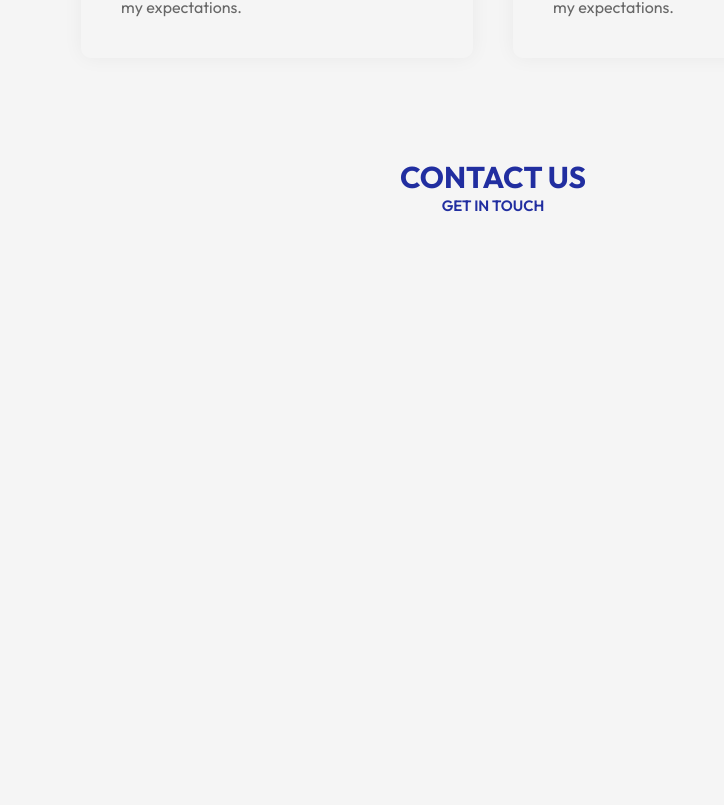
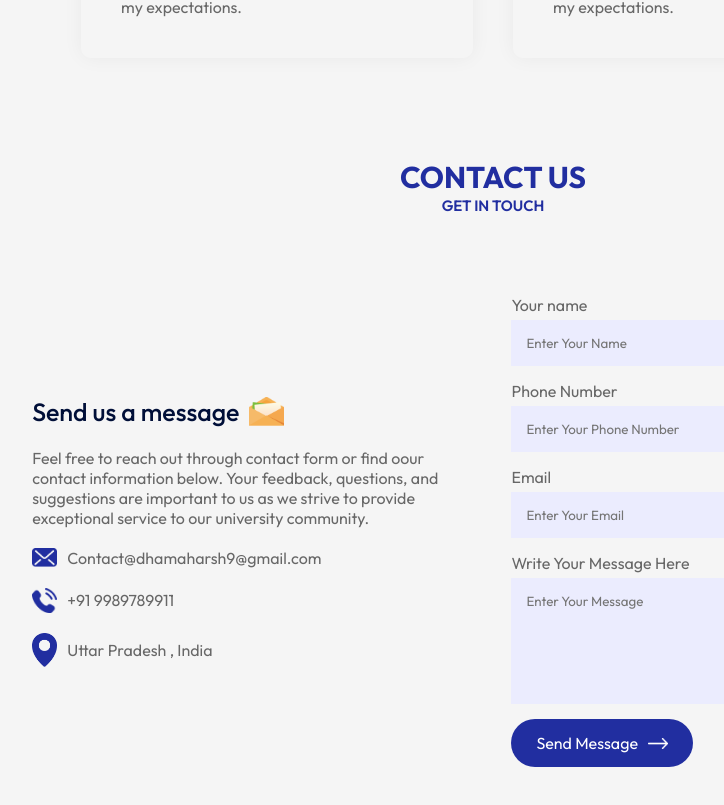
Before and after one commit to Harsh-d-lab/Edusity, a React (Vite) app: page / in a window 1280 px wide. Shown: the part 2901-3706 px from the top of the page, without its empty margins (147-871 px from the left). Before the commit the page ends 3146 px from the top, so only its background shows below. Built offline with nearby package versions, Linux system fonts and the light colour scheme.

Commit message:
contact form component

```diff
--- a/src/App.jsx
+++ b/src/App.jsx
@@ -6,6 +6,7 @@
 import About from './Components/About/About'
 import Campus from './Components/Campus/Campus'
 import Testimonials from './Components/Testimonials/Testimonials'
+import Contact from './Components/Contact/Contact';
 
 const App = () => {
   return (
@@ -21,6 +22,7 @@
       <Title subTitle='Testimonials' title='What Student Says'/>
       <Testimonials/>
       <Title subTitle='Contact Us' title='Get in Touch'/>
+      <Contact/>
     </div>
     </div>
   )
--- /dev/null
+++ b/src/components/Contact/Contact.css
@@ -0,0 +1,51 @@
+.contact{
+    margin: 80px auto;
+    max-width: 90%;
+    display: flex;
+    align-items: center;
+    justify-content: space-between;
+}
+.contact-col{
+    flex-basis: 48%;
+    color: #676767;
+}
+.contact-col h3{
+    color: #000F38;
+    font-weight: 500;
+    font-size: 25px;
+    display: flex;
+    align-items: center;
+    margin-bottom: 20px;
+}
+.contact-col h3 img{
+    width: 35px;
+    margin-left: 10px;
+}
+.contact-col p{
+    max-width: 450px;
+    list-style: 0.3;
+}
+.contact-col ul li{
+    display: flex;
+    align-items: center;
+    margin: 20px 0;
+}
+.contact-col ul li img{
+    width: 25px;
+    margin-right: 10px;
+}
+.contact form input, .contact form textarea{
+    display: block;
+    width: 100%;
+    background: #EBECFE;
+    padding: 15px;
+    border: 0;
+    outline: 0;
+    margin-bottom: 15px;
+    margin-top: 5px;
+    resize: none;
+}
+.contact-col span{
+    display: block;
+    margin: 20px;
+}
--- /dev/null
+++ b/src/components/Contact/Contact.jsx
@@ -0,0 +1,39 @@
+import React from 'react'
+import './Contact.css'
+import msg_icon from '../../assets/msg-icon.png'
+import mail_icon from '../../assets/mail-icon.png'
+import phone_icon from '../../assets/phone-icon.png'
+import location_icon from '../../assets/location-icon.png'
+import white_arrow from '../../assets/white-arrow.png'
+
+const Contact = () => {
+    return (
+        <div className='contact'>
+            <div className='contact-col'>
+                <h3>Send us a message <img src={msg_icon} alt=''/></h3>
+                <p>Feel free to reach out through contact form or find oour contact information below. Your feedback, questions, and suggestions are important to us as we strive to provide exceptional service to our university community.</p>
+                <ul>
+                    <li><img src={mail_icon} alt='mail-icon'/> Contact@dhamaharsh9@gmail.com</li>
+                    <li><img src={phone_icon} alt='phone-icon'/>+91 9989789911</li>
+                    <li><img src={location_icon} alt='location-icon'/>Uttar Pradesh , India</li>
+                </ul>
+            </div>
+            <div className='contact-col'>
+                <form>
+                <label>Your name</label>
+                <input type='text' name='name' placeholder='Enter Your Name' required/>
+                <label>Phone Number</label>
+                <input type='tel' name='phone' placeholder='Enter Your Phone Number' required/>
+                <label>Email</label>
+                <input type='email'  name='email' placeholder='Enter Your Email' required/>
+                <label>Write Your Message Here</label>
+                <textarea name='message' rows='6' placeholder='Enter Your Message' required></textarea>
+                <button type='submit' className='btn dark-btn'>Send Message <img src={white_arrow}/></button>
+                </form>
+                <span></span>
+            </div>
+        </div>
+    )
+}
+
+export default Contact
```
